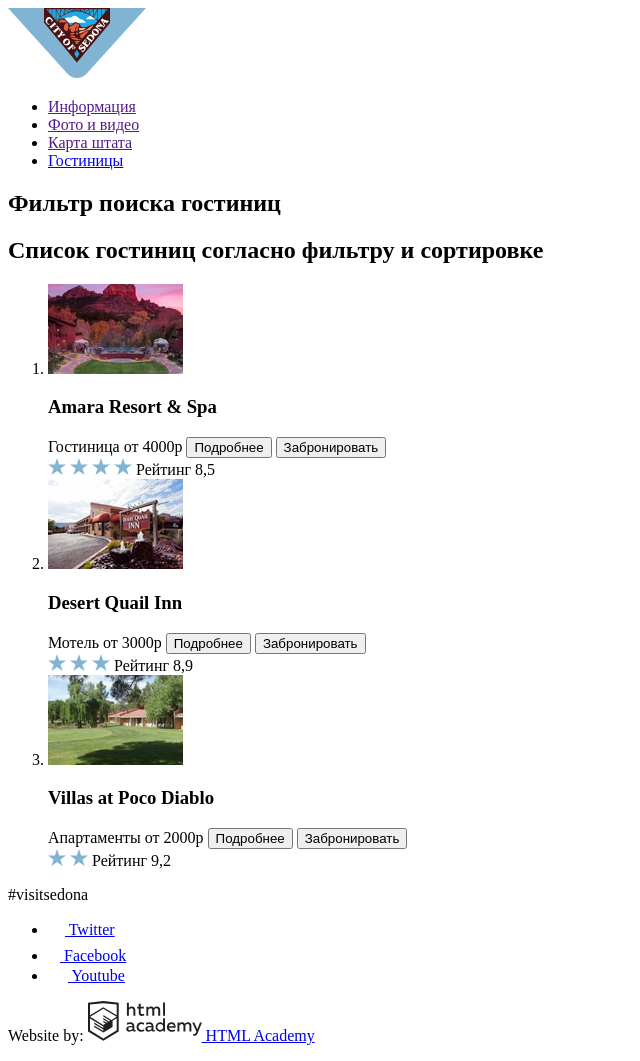
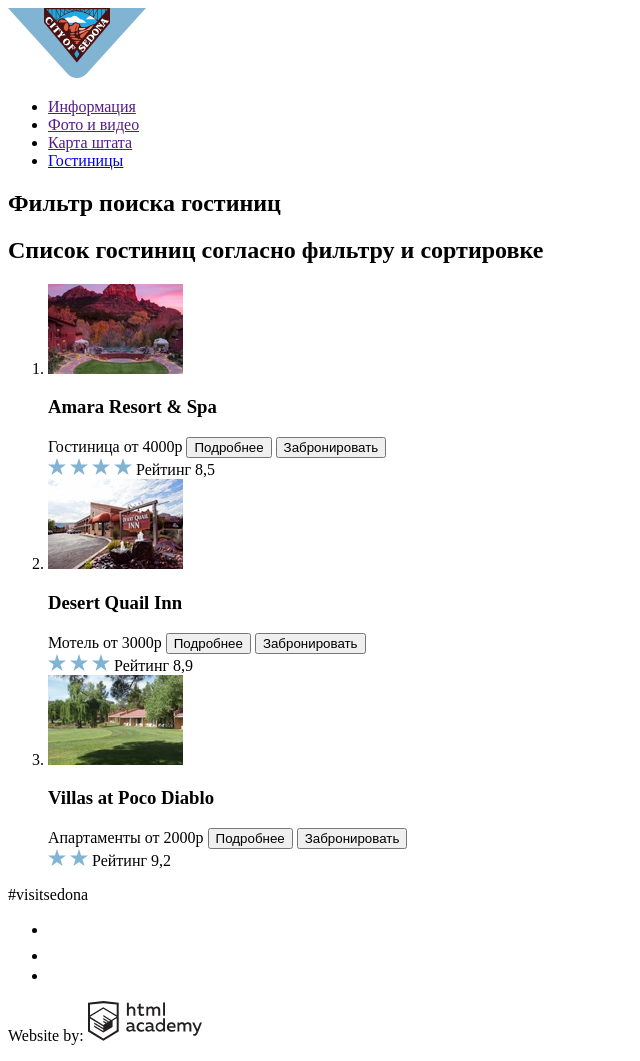
Before and after one commit to p1nkZebra/560617-sedona-26, a plain HTML site: page hotels.html in a window 1280 px wide. Shown: the whole page, without its empty margins (0-640 px from the left). Drawn offline with Linux system fonts and the light colour scheme.

```diff
--- a/hotels.html
+++ b/hotels.html
@@ -22,13 +22,13 @@
 
 <main>
   <section>
-    <h1>Фильтр поиска гостиниц</h1>
+    <h1 class="visually-hidden">Фильтр поиска гостиниц</h1>
 
     <!--Здесь будет форма-->
   </section>
 
   <section>
-    <h2>Список гостиниц согласно фильтру и сортировке</h2>
+    <h2 class="visually-hidden">Список гостиниц согласно фильтру и сортировке</h2>
 
     <ol>
       <li>
@@ -101,30 +101,26 @@
   <div>
     <ul>
       <li>
-        <a href="#">
+        <a href="#" aria-label="Sedona on Twitter">
           <img src="img/icons/twitter.svg">
-          Twitter
         </a>
       </li>
       <li>
-        <a href="#">
+        <a href="#" aria-label="Sedona on Facebook">
           <img src="img/icons/facebook.svg">
-          Facebook
         </a>
       </li>
       <li>
-        <a href="#">
+        <a href="#" aria-label="Sedona on Youtube">
           <img src="img/icons/youtube.svg">
-          Youtube
         </a>
       </li>
     </ul>
   </div>
 
   <p> Website by:
-    <a href="https://htmlacademy.ru">
+    <a href="https://htmlacademy.ru" aria-label="HTML Academy">
       <img src="img/logo-htmlacademy.svg">
-      HTML Academy
     </a>
   </p>
 </footer>
```
Also changed, not shown: index.html (+9 -13 lines).
